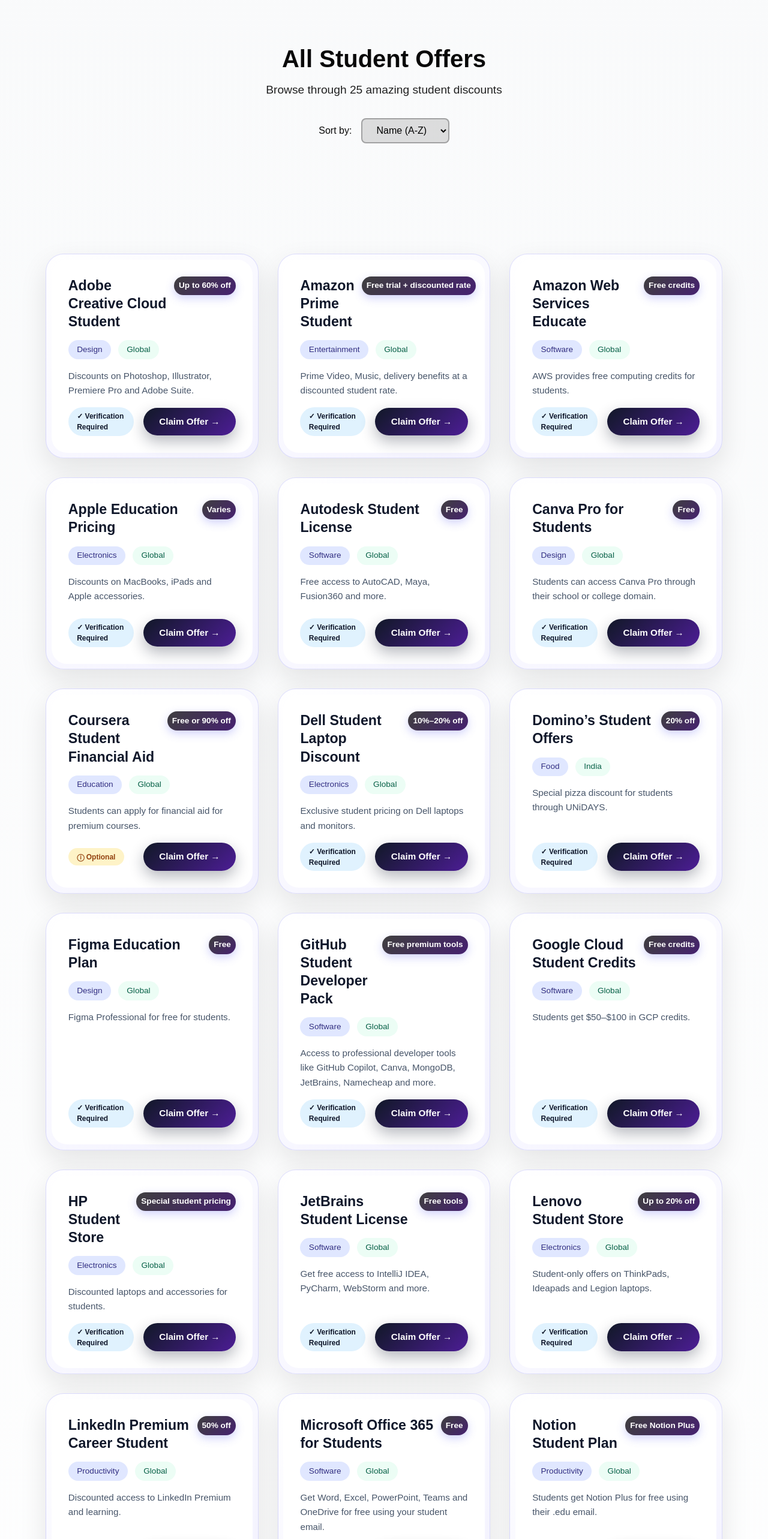
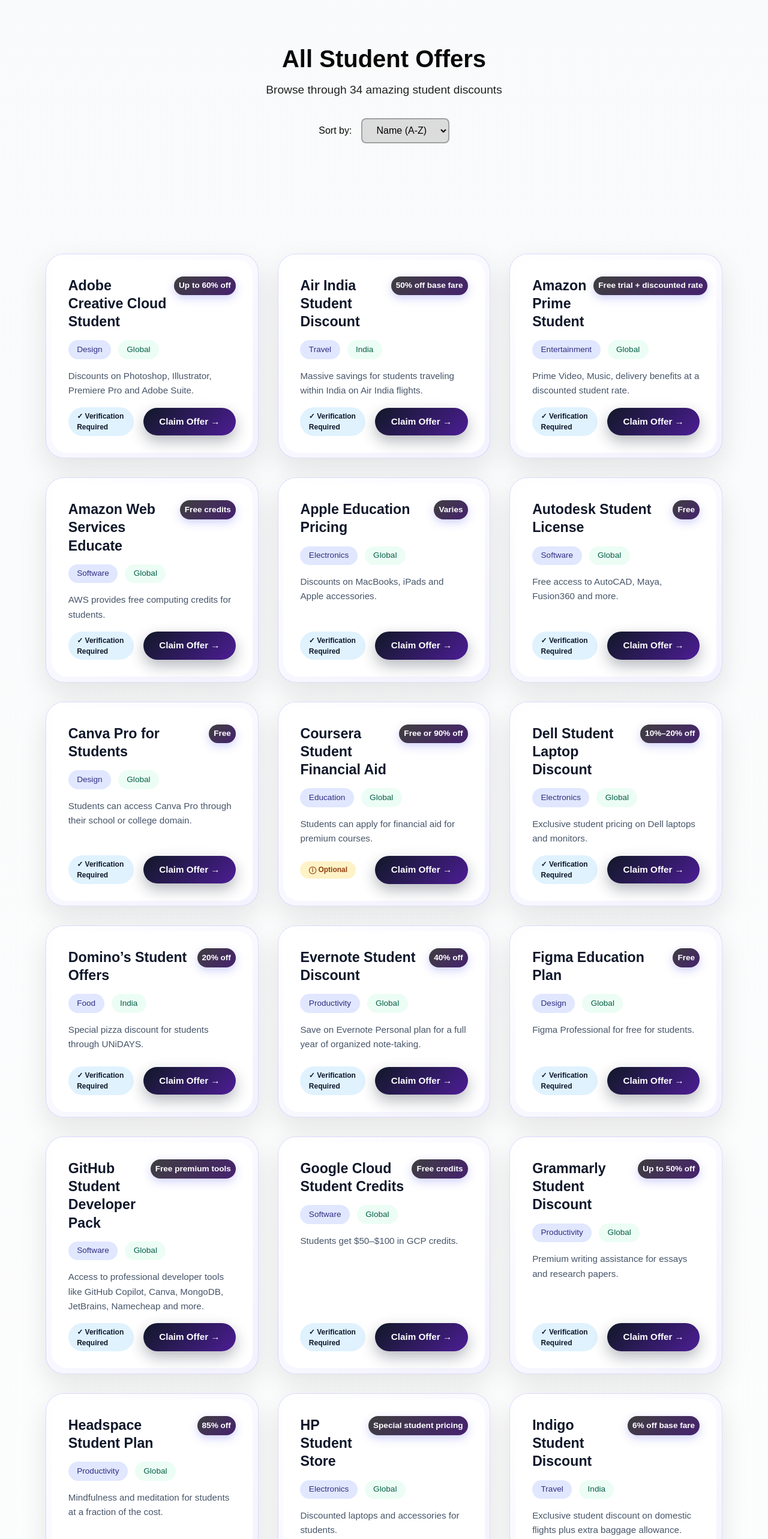
Before and after one commit to StackUnderflow10/student-discount-finder, a React (Vite) app: page /offers in a window 1280 px wide. Shown: the part 100-2666 px from the top of the page at 60% size. Built offline with nearby package versions, Linux system fonts and the light colour scheme; a web font is replaced by a local one.

Commit message:
added some new discounts

```diff
--- a/src/data/discounts.json
+++ b/src/data/discounts.json
@@ -17,7 +17,7 @@
     "description": "Get Spotify Premium for a reduced student price.",
     "verification": "yes",
     "location": "India",
-    "link": "https://www.spotify.com/in/student/"
+    "link": "https://www.spotify.com/in-en/student/"
   },
   {
     "id": 3,
@@ -248,5 +248,95 @@
     "verification": "yes",
     "location": "India",
     "link": "https://www.oyorooms.com"
+  },
+  {
+    "id": 26,
+    "name": "Indigo Student Discount",
+    "category": "travel",
+    "discount": "6% off base fare",
+    "description": "Exclusive student discount on domestic flights plus extra baggage allowance.",
+    "verification": "yes",
+    "location": "India",
+    "link": "https://www.goindigo.in/add-on-services/student-discount.html"
+  },
+  {
+    "id": 27,
+    "name": "Air India Student Discount",
+    "category": "travel",
+    "discount": "50% off base fare",
+    "description": "Massive savings for students traveling within India on Air India flights.",
+    "verification": "yes",
+    "location": "India",
+    "link": "https://www.airindia.com/in/en/book/exclusive-deals/student-flight-offer.html"
+  },
+  {
+    "id": 28,
+    "name": "Evernote Student Discount",
+    "category": "productivity",
+    "discount": "40% off",
+    "description": "Save on Evernote Personal plan for a full year of organized note-taking.",
+    "verification": "yes",
+    "location": "global",
+    "link": "https://evernote.com/students"
+  },
+  {
+    "id": 29,
+    "name": "Uber India Student Deals",
+    "category": "travel",
+    "discount": "Varies",
+    "description": "Occasional student-specific promos for college commutes in major cities.",
+    "verification": "no",
+    "location": "India",
+    "link": "https://www.uber.com/in/en/"
+  },
+  {
+    "id": 30,
+    "name": "Wolfram Alpha Notebook Edition",
+    "category": "education",
+    "discount": "Free/Discounted",
+    "description": "The ultimate computational engine for math and science students.",
+    "verification": "yes",
+    "location": "global",
+    "link": "https://www.wolframalpha.com/pro/students/"
+  },
+  {
+    "id": 31,
+    "name": "Zomato Student Pro Deals",
+    "category": "food",
+    "discount": "Free Delivery/Discounts",
+    "description": "Partnered offers for students via Gold membership or specific uni codes.",
+    "verification": "yes",
+    "location": "India",
+    "link": "https://www.zomato.com"
+  },
+  {
+    "id": 32,
+    "name": "Grammarly Student Discount",
+    "category": "productivity",
+    "discount": "Up to 50% off",
+    "description": "Premium writing assistance for essays and research papers.",
+    "verification": "yes",
+    "location": "global",
+    "link": "https://www.grammarly.com/students"
+  },
+  {
+    "id": 33,
+    "name": "Skillshare Student Plan",
+    "category": "education",
+    "discount": "50% off Premium",
+    "description": "Unlimited access to thousands of creative classes and workshops.",
+    "verification": "yes",
+    "location": "global",
+    "link": "https://www.skillshare.com/en/membership/student"
+  },
+  {
+    "id": 34,
+    "name": "Headspace Student Plan",
+    "category": "productivity",
+    "discount": "85% off",
+    "description": "Mindfulness and meditation for students at a fraction of the cost.",
+    "verification": "yes",
+    "location": "global",
+    "link": "https://www.headspace.com/studentplan"
   }
 ]
--- a/src/pages/Offers.jsx
+++ b/src/pages/Offers.jsx
@@ -1,27 +1,39 @@
-import React, {useState} from 'react';
+import React, {useMemo, useState} from 'react';
+import { useLocation } from 'react-router-dom';
 import discountsData from '../data/discounts.json';
 
 const Offers = () => {
-
-    const [discounts] = useState(discountsData);
     const [sortBy, setSortBy] = useState('name');
 
+    const location = useLocation()
+    const queryParams = new URLSearchParams(location.search)
+    const selectedCategory = queryParams.get('category')
+
+    const filteredDiscounts = useMemo(() => {
+        if(!selectedCategory) return discountsData;
+        return discountsData.filter(item =>
+            item.category.toLowerCase() === selectedCategory.toLowerCase()
+        )
+    },[selectedCategory])
     //sort discounts section
-    const sortedDiscounts = [...discounts].sort((a,b) => {
+    const sortedDiscounts = useMemo(() => {
+        return[...filteredDiscounts].sort((a,b) => {
             if(sortBy === 'name'){
-            return a.name.localeCompare(b.name);
+                return a.name.localeCompare(b.name)
             }
-        else if (sortBy === 'category'){
-            return a.category.localeCompare(b.category);
+            else if(sortBy === 'category'){
+                return a.category.localeCompare(b.category)
             }
-        return 0;
+            return 0
+        },[filteredDiscounts,sortBy])
     })
   return (
    <div className='offers-page'>
             <div className='offers-header'>
                 <div className='container'>
-                <h1>All Student Offers</h1>
-                <p>Browse through {discounts.length} amazing student discounts</p>
+                    {/* Dynamic Title based on selection */}
+                    <h1>{selectedCategory ? `${selectedCategory} Offers` : 'All Student Offers'}</h1>
+                    <p>Browse through {filteredDiscounts.length} amazing student discounts</p>
 
                     <div className='sort-controls'>
                         <label>Sort by:</label>
@@ -34,54 +46,44 @@
             </div>
             <div className='container'>
                 <div className='discount-grid'>
-                {sortedDiscounts.map((discount)=>(
+                    {sortedDiscounts.map((discount) => (
                         <div key={discount.id} className='discount-card'>
                             <div className='card-content'>
                                 <div className='discount-header'>
                                     <h3>{discount.name}</h3>
                                     <span className='discount-badge'>{discount.discount}</span>
                                 </div>
-
                                 <div className='discount-meta'>
                                     <span className='category-tag'>{discount.category}</span>
                                     <span className='location-tag'>{discount.location}</span>
                                 </div>
-
                                 <p className='description'>{discount.description}</p>
-
                                 <div className='discount-footer'>
                                     <div className='verification-section'>
                                         {discount.verification === 'yes' && (
-                                        <span className='verification-badge verified'>
-                                            ✓ Verification Required
-                                        </span>
+                                            <span className='verification-badge verified'>✓ Verification Required</span>
                                         )}
                                         {discount.verification === 'optional' && (
-                                        <span className='verification-badge optional'>
-                                            ⓘ Optional
-                                        </span>
+                                            <span className='verification-badge optional'>ⓘ Optional</span>
                                         )}
                                         {discount.verification === 'no' && (
-                                         <span className="verification-badge no-verification">
-                                             No Verification
-                                         </span>
+                                            <span className="verification-badge no-verification">No Verification</span>
                                         )}
                                     </div>
-
-                                <a
-                                 href={discount.link}
-                                 target="_blank"
-                                 rel="noopener noreferrer"
-                                 className='claim-btn'>
+                                    <a href={discount.link} target="_blank" rel="noopener noreferrer" className='claim-btn'>
                                         Claim Offer →
                                     </a>
                                 </div>
                             </div>
                         </div>
                     ))}
+                    {sortedDiscounts.length === 0 && (
+                        <div className="no-results">No offers found for this category.</div>
+                    )}
                 </div>
             </div>
         </div>
+
   )
 }
 
```
Lines whose indentation alone changed are shown as unchanged.
